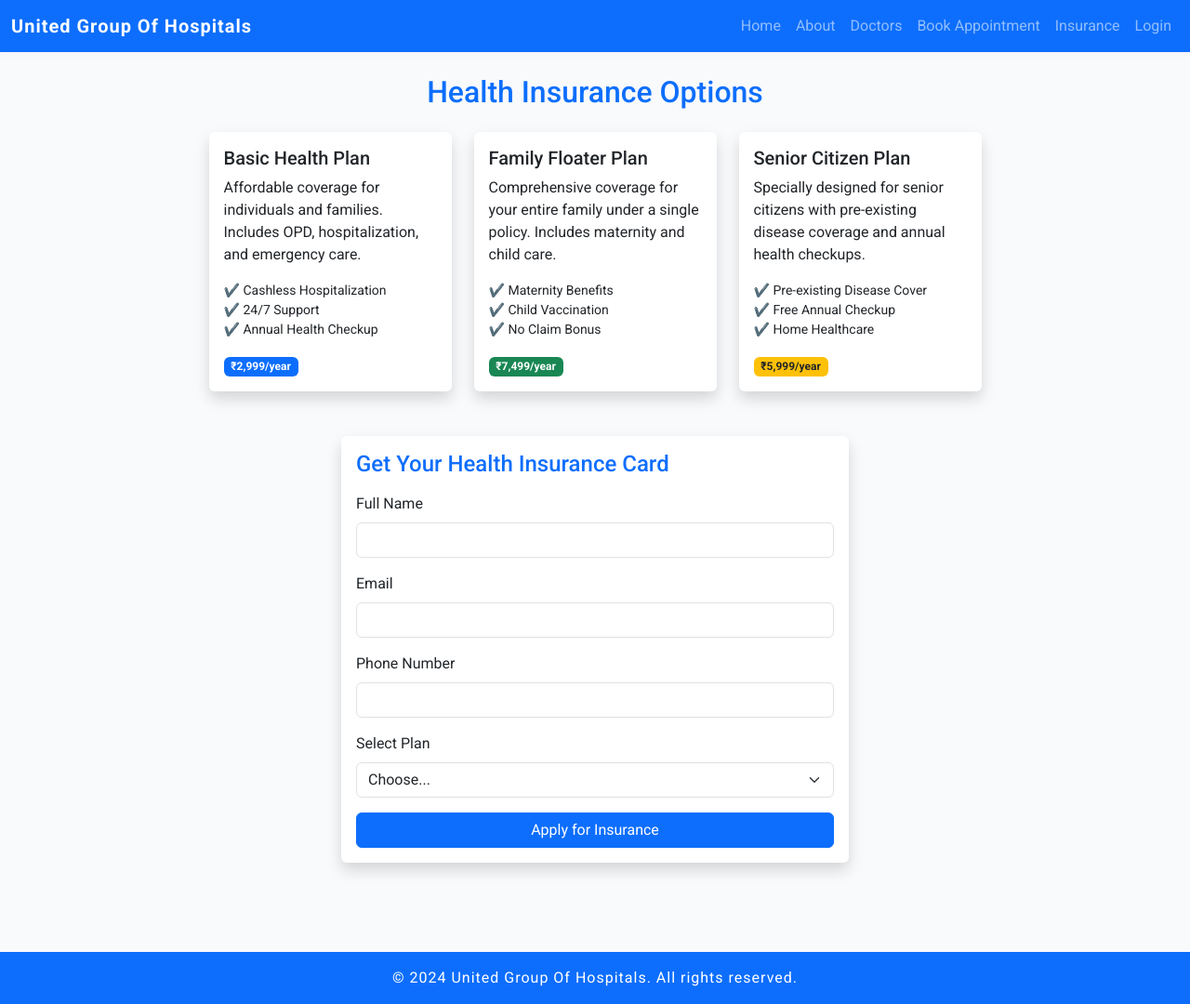
After one commit to mohan2406/hackathon-IntegratedHospitalSolution, a Django app: page /insurance/ in a window 1280 px wide. The commit adds this page. Shown: the whole page at 93% size. Run offline with Django 5.2, Linux system fonts and the light colour scheme.

Commit message:
modified home page

```diff
--- a/UGH/urls.py
+++ b/UGH/urls.py
@@ -20,6 +20,7 @@ from django.urls import include
 from django.conf import settings
 from django.conf.urls.static import static
 import Patient
+from django.views.generic import TemplateView
 
 urlpatterns = [
     path('admin/', admin.site.urls),
@@ -29,6 +30,7 @@ urlpatterns += [
         path('patients/', include('Patient.urls')),
         path('doctors/', include('Doctor.urls')),
         path('', Patient.views.home_page_view, name='home'),
+        path('insurance/', TemplateView.as_view(template_name='insurance.html'), name='insurance'),
 ]
 
 urlpatterns += static(settings.STATIC_URL, document_root=settings.STATIC_ROOT)
--- a/templates/base.html
+++ b/templates/base.html
@@ -4,40 +4,57 @@
     <meta charset="UTF-8">
     <meta name="author" content="Mohanraaj">
     <meta name="viewport" content="width=device-width, initial-scale=1.0">
-    <title>{% block title %}UGH(United Group Of Hospitals - Home{% endblock %}</title>
+    <title>{% block title %}UGH (United Group Of Hospitals){% endblock %}</title>
     <link rel="preconnect" href="https://fonts.googleapis.com">
     <link rel="preconnect" href="https://fonts.gstatic.com" crossorigin>
     <link href="https://fonts.googleapis.com/css2?family=Roboto:ital,wght@0,100..900;1,100..900&display=swap" rel="stylesheet">
-    <link href="https://cdn.jsdelivr.net/npm/bootstrap@5.3.7/dist/css/bootstrap.min.css" rel="stylesheet" integrity="sha384-LN+7fdVzj6u52u30Kp6M/trliBMCMKTyK833zpbD+pXdCLuTusPj697FH4R/5mcr" crossorigin="anonymous">
+    <link href="https://cdn.jsdelivr.net/npm/bootstrap@5.3.7/dist/css/bootstrap.min.css" rel="stylesheet">
+    <style>
+      body { font-family: 'Roboto', sans-serif; background: #f8fafc; }
+      .navbar { box-shadow: 0 2px 8px rgba(0,0,0,0.03); }
+      .navbar-brand { font-weight: 700; letter-spacing: 1px; }
+      .nav-link.active, .nav-link:hover { color: #ffe082 !important; }
+      footer { background: #0d6efd; color: #fff; text-align: center; letter-spacing: 1px; }
+    </style>
   </head>
   <body>
-    <nav class="navbar navbar-expand-lg" style="background-color: #0d6efd;">
-      <h1 class="navbar-brand text-white">United Group Of Hospitals</h1>
+    <nav class="navbar navbar-expand-lg navbar-dark" style="background-color: #0d6efd;">
+      <div class="container-fluid">
+        <a class="navbar-brand" href="/">United Group Of Hospitals</a>
+        <button class="navbar-toggler" type="button" data-bs-toggle="collapse" data-bs-target="#navbarNav" aria-controls="navbarNav" aria-expanded="false" aria-label="Toggle navigation">
+          <span class="navbar-toggler-icon"></span>
+        </button>
+        <div class="collapse navbar-collapse" id="navbarNav">
           <ul class="navbar-nav ms-auto mb-2 mb-lg-0">
             <li class="nav-item">
-          <a class="nav-link text-white" href="">Home</a>
+              <a class="nav-link" href="/">Home</a>
             </li>
             <li class="nav-item">
-          <a class="nav-link text-white" href="">Insurance</a>
+              <a class="nav-link" href="#about">About</a>
             </li>
             <li class="nav-item">
-          <a class="nav-link text-white" href="">About</a>
+              <a class="nav-link" href="#doctors">Doctors</a>
             </li>
-        {% block profile %}
-        {% endblock %}
             <li class="nav-item">
-          <a class="nav-link text-white" href="">{% block login %}Login{% endblock %}</a>
+              <a class="nav-link" href="#appointment">Book Appointment</a>
             </li>
+            <li class="nav-item">
+              <a class="nav-link" href="/insurance/">Insurance</a>
+            </li>
+            {% block profile %}{% endblock %}
+            <li class="nav-item">
+              <a class="nav-link" href="/patients/login/">{% block login %}Login{% endblock %}</a>
             </li>
           </ul>
+        </div>
+      </div>
     </nav>
-    <div>
-      {% block content %}
-      {% endblock %}
-    </div>
-    <footer class="bg-blue text-white py-3 mt-4">
-      &copy; United Group Of Hospitals
+    <main class="container py-4">
+      {% block content %}{% endblock %}
+    </main>
+    <footer class="py-3 mt-4">
+      &copy; {{ now|default:2024 }} United Group Of Hospitals. All rights reserved.
     </footer>
-    <script src="https://cdn.jsdelivr.net/npm/bootstrap@5.3.7/dist/js/bootstrap.bundle.min.js" integrity="sha384-ndDqU0Gzau9qJ1lfW4pNLlhNTkCfHzAVBReH9diLvGRem5+R9g2FzA8ZGN954O5Q" crossorigin="anonymous"></script>
+    <script src="https://cdn.jsdelivr.net/npm/bootstrap@5.3.7/dist/js/bootstrap.bundle.min.js"></script>
   </body>
 </html>
--- /dev/null
+++ b/templates/insurance.html
@@ -0,0 +1,85 @@
+{% extends 'base.html' %}
+{% block title %}Insurance | UGH{% endblock %}
+{% block content %}
+<section class="mb-5">
+  <h2 class="text-center mb-4" style="color: #0d6efd;">Health Insurance Options</h2>
+  <div class="row g-4 justify-content-center mb-5">
+    <div class="col-md-4 col-lg-3">
+      <div class="card h-100 shadow border-0">
+        <div class="card-body">
+          <h5 class="card-title">Basic Health Plan</h5>
+          <p class="card-text">Affordable coverage for individuals and families. Includes OPD, hospitalization, and emergency care.</p>
+          <ul class="list-unstyled small mb-3">
+            <li>✔️ Cashless Hospitalization</li>
+            <li>✔️ 24/7 Support</li>
+            <li>✔️ Annual Health Checkup</li>
+          </ul>
+          <span class="badge bg-primary">₹2,999/year</span>
+        </div>
+      </div>
+    </div>
+    <div class="col-md-4 col-lg-3">
+      <div class="card h-100 shadow border-0">
+        <div class="card-body">
+          <h5 class="card-title">Family Floater Plan</h5>
+          <p class="card-text">Comprehensive coverage for your entire family under a single policy. Includes maternity and child care.</p>
+          <ul class="list-unstyled small mb-3">
+            <li>✔️ Maternity Benefits</li>
+            <li>✔️ Child Vaccination</li>
+            <li>✔️ No Claim Bonus</li>
+          </ul>
+          <span class="badge bg-success">₹7,499/year</span>
+        </div>
+      </div>
+    </div>
+    <div class="col-md-4 col-lg-3">
+      <div class="card h-100 shadow border-0">
+        <div class="card-body">
+          <h5 class="card-title">Senior Citizen Plan</h5>
+          <p class="card-text">Specially designed for senior citizens with pre-existing disease coverage and annual health checkups.</p>
+          <ul class="list-unstyled small mb-3">
+            <li>✔️ Pre-existing Disease Cover</li>
+            <li>✔️ Free Annual Checkup</li>
+            <li>✔️ Home Healthcare</li>
+          </ul>
+          <span class="badge bg-warning text-dark">₹5,999/year</span>
+        </div>
+      </div>
+    </div>
+  </div>
+  <div class="row justify-content-center">
+    <div class="col-md-8 col-lg-6">
+      <div class="card shadow border-0">
+        <div class="card-body">
+          <h4 class="mb-3" style="color: #0d6efd;">Get Your Health Insurance Card</h4>
+          <form method="post" action="">
+            {% csrf_token %}
+            <div class="mb-3">
+              <label for="name" class="form-label">Full Name</label>
+              <input type="text" class="form-control" id="name" name="name" required>
+            </div>
+            <div class="mb-3">
+              <label for="email" class="form-label">Email</label>
+              <input type="email" class="form-control" id="email" name="email" required>
+            </div>
+            <div class="mb-3">
+              <label for="phone" class="form-label">Phone Number</label>
+              <input type="text" class="form-control" id="phone" name="phone" required>
+            </div>
+            <div class="mb-3">
+              <label for="plan" class="form-label">Select Plan</label>
+              <select class="form-select" id="plan" name="plan" required>
+                <option value="">Choose...</option>
+                <option value="basic">Basic Health Plan</option>
+                <option value="family">Family Floater Plan</option>
+                <option value="senior">Senior Citizen Plan</option>
+              </select>
+            </div>
+            <button type="submit" class="btn btn-primary w-100">Apply for Insurance</button>
+          </form>
+        </div>
+      </div>
+    </div>
+  </div>
+</section>
+{% endblock %}
```
Also changed, not shown: templates/home.html (+35 -21 lines). Lines whose indentation alone changed are shown as unchanged.
